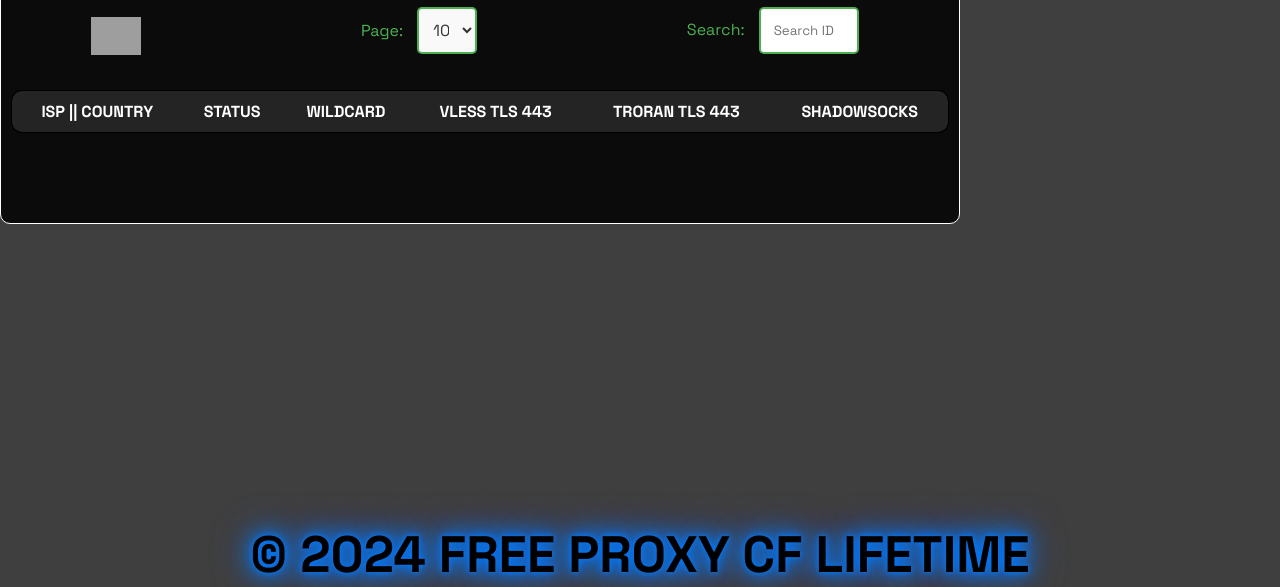
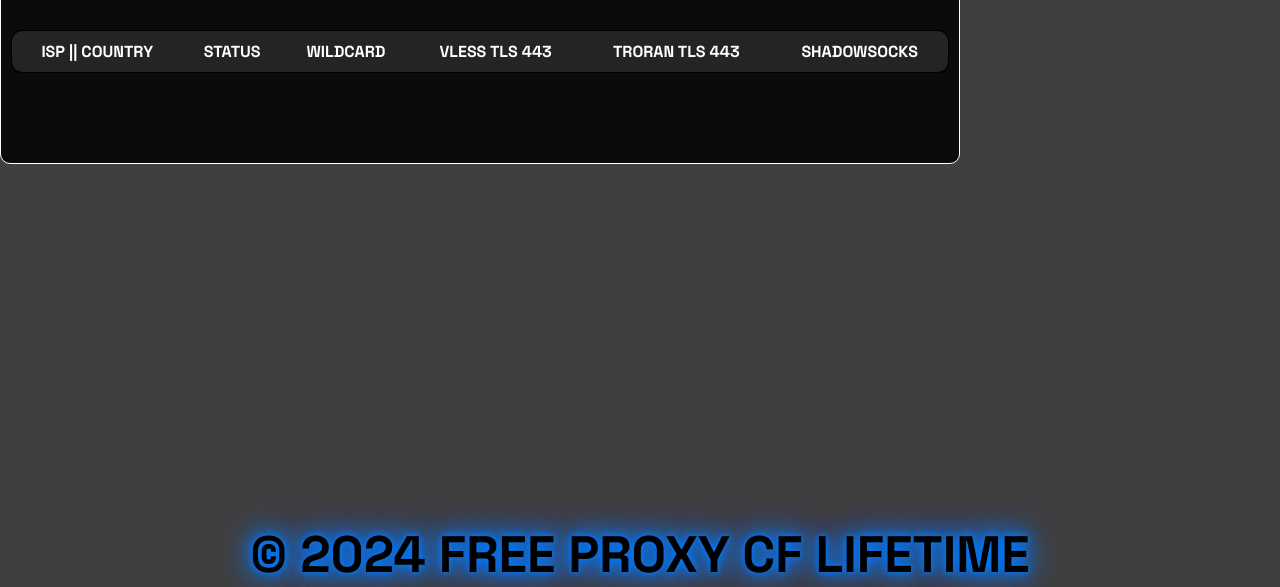
Before and after one commit to ziyosen/ONLY, a website: page tes.html in a window 1280 px wide. Shown: the part 213-800 px from the top of the page. Drawn offline with nearby package versions, Linux system fonts and the light colour scheme; some packages are replaced by stand-ins of ours; no server answers; grey boxes are pictures that could not be loaded; a script that the page names is missing.

Commit message:
Update tes.html

```diff
--- a/tes.html
+++ b/tes.html
@@ -273,7 +273,7 @@ body {
       flex: 1;
       padding-top: 80px; /* To avoid content being hidden under the header */
       padding-bottom: 50px;
-      margin-top: 80px;
+      margin-top: 20px;
       margin-bottom: 50px;/* To avoid content being hidden under the footer */
       padding-left: 10px;
       padding-right: 10px;
```
